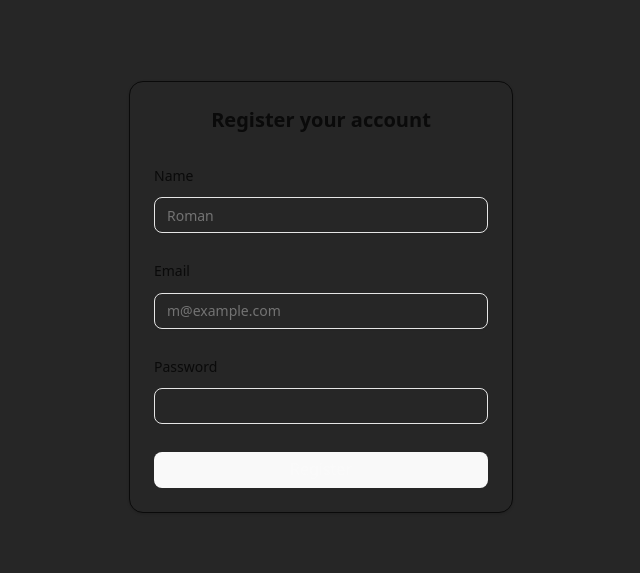
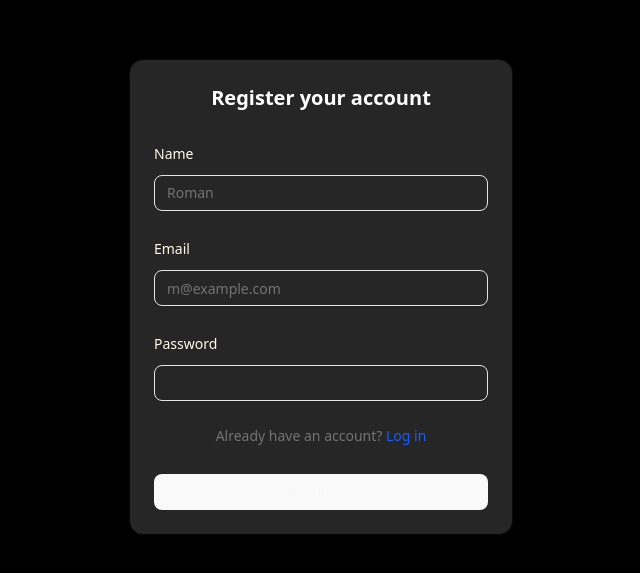
Before and after one commit to pylypchukroman/poker_session_counter, a React (Vite) app: page /register in a window 1280 px wide. Shown: the part 103-676 px from the top of the page, without its empty margins (319-959 px from the left). Built offline with nearby package versions, Linux system fonts and the light colour scheme.

Commit message:
added some small style fix

```diff
--- a/src/Components/Header.tsx
+++ b/src/Components/Header.tsx
@@ -4,7 +4,7 @@ import { BalanceSection } from './BalanceSection';
 export const Header = () => {
 
   return (
-    <header className="bg-neutral-800 sticky top-0 z-10 border-b border-white/10">
+    <header className="bg-neutral-800 bo sticky top-0 z-10 border-b border-white/10">
       <div className="max-w-7xl mx-auto px-4 h-16 flex items-center justify-between">
         <Navigation />
         <BalanceSection />
--- a/src/Components/LoginForm.tsx
+++ b/src/Components/LoginForm.tsx
@@ -23,30 +23,32 @@ export const LoginForm = () => {
       <div className="flex flex-col gap-6">
         <Card className="bg-neutral-800">
           <CardHeader className="text-center">
-            <CardTitle className="text-xl">Welcome back</CardTitle>
+            <CardTitle className="text-xl text-white">Welcome back</CardTitle>
           </CardHeader>
           <CardContent>
             <form onSubmit={handleSubmit}>
               <FieldGroup>
                 <Field>
-                  <FieldLabel htmlFor="email">Email</FieldLabel>
+                  <FieldLabel htmlFor="email" className="text-amber-50">Email</FieldLabel>
                   <Input
                     id="email"
                     type="email"
                     name="email"
                     placeholder="m@example.com"
                     required
+                    className="text-amber-50"
                   />
                 </Field>
                 <Field>
                   <div className="flex items-center">
-                    <FieldLabel htmlFor="password">Password</FieldLabel>
+                    <FieldLabel htmlFor="password" className="text-amber-50">Password</FieldLabel>
                   </div>
                   <Input
                     id="password"
                     type="password"
                     name="password"
                     required
+                    className="text-amber-50"
                   />
                 </Field>
                 <Field>
--- a/src/Components/RegisterForm.tsx
+++ b/src/Components/RegisterForm.tsx
@@ -1,9 +1,10 @@
 import { Card, CardContent, CardHeader, CardTitle } from '@/Components/ui/card';
-import { Field, FieldGroup, FieldLabel } from '@/Components/ui/field';
+import { Field, FieldDescription, FieldGroup, FieldLabel } from '@/Components/ui/field';
 import { Button } from '@/Components/ui/button';
 import { Input } from '@/Components/ui/input';
 import { FormEvent } from 'react';
 import { useRegisterMutation } from '@/Hooks/useRegisterMutation';
+import { Link } from 'react-router-dom';
 
 export const RegisterForm = () => {
   const register = useRegisterMutation();
@@ -24,14 +25,15 @@ export const RegisterForm = () => {
     <div className="flex flex-col gap-6">
       <Card className="bg-neutral-800">
         <CardHeader className="text-center">
-          <CardTitle className="text-xl">Register your account</CardTitle>
+          <CardTitle className="text-xl text-white">Register your account</CardTitle>
         </CardHeader>
         <CardContent>
           <form onSubmit={handleSubmit}>
             <FieldGroup>
               <Field>
-                <FieldLabel htmlFor="name">Name</FieldLabel>
+                <FieldLabel htmlFor="name" className="text-amber-50">Name</FieldLabel>
                 <Input
+                  className="text-amber-50"
                   id="name"
                   name="name"
                   type="name"
@@ -40,8 +42,9 @@ export const RegisterForm = () => {
                 />
               </Field>
               <Field>
-                <FieldLabel htmlFor="email">Email</FieldLabel>
+                <FieldLabel htmlFor="email" className="text-amber-50">Email</FieldLabel>
                 <Input
+                  className="text-amber-50"
                   id="email"
                   type="email"
                   name="email"
@@ -51,15 +54,24 @@ export const RegisterForm = () => {
               </Field>
               <Field>
                 <div className="flex items-center">
-                  <FieldLabel htmlFor="password">Password</FieldLabel>
+                  <FieldLabel htmlFor="password" className="text-amber-50">Password</FieldLabel>
                 </div>
                 <Input
+                  className="text-amber-50"
                   id="password"
                   name="password"
                   type="password"
                   required
                 />
               </Field>
+              <FieldDescription className="text-center">
+                Already have an account? <Link
+                to="/login"
+                className="text-blue-600 underline hover:text-blue-800"
+              >
+                Log in
+              </Link>
+              </FieldDescription>
               <Field>
                 <Button
                   type="submit"
--- a/src/Components/RoomBalancePopover.tsx
+++ b/src/Components/RoomBalancePopover.tsx
@@ -34,7 +34,7 @@ export const RoomBalancePopover = ({ roomBalance }: PokerRoomProps ) => {
           Change
         </Button>
       </DialogTrigger>
-      <DialogContent className="sm:max-w-md bg-black">
+      <DialogContent className="sm:max-w-md bg-neutral-800">
         <DialogHeader>
           <DialogTitle>
             { roomBalance.name }
--- a/src/Components/addBalancePopover.tsx
+++ b/src/Components/addBalancePopover.tsx
@@ -30,7 +30,7 @@ export const AddBalancePopover = () => {
   const onSubmit = () => {
     const newBalanceBody = {
       name: newBalance.name,
-      balance: newBalance.balance
+      balance: Number(newBalance.balance)
     }
     addBalance.mutate({body: newBalanceBody, token: accessToken});
     reset();
@@ -41,7 +41,7 @@ export const AddBalancePopover = () => {
       <DialogTrigger asChild>
         <Button variant="outline" className="hover:text-amber-50">Add Room Balance</Button>
       </DialogTrigger>
-      <DialogContent className="sm:max-w-[425px] bg-black">
+      <DialogContent className="sm:max-w-[425px] bg-neutral-800">
         <DialogHeader>
           <DialogTitle>Add room balance</DialogTitle>
           <DialogDescription>
@@ -66,8 +66,20 @@ export const AddBalancePopover = () => {
             </Label>
             <Input
               id="balance"
+              type="text"
+              inputMode="numeric"
+              pattern="[0-9]*"
               value={newBalance.balance}
-              onChange={(e)=> setNewBalance(prev => ({ ...prev, balance: Number(e.target.value) }))}
+              onChange={(e) => {
+                const value = e.target.value;
+
+                if (/^\d*$/.test(value)) {
+                  setNewBalance(prev => ({
+                    ...prev,
+                    balance: value,
+                  }));
+                }
+              }}
               className="col-span-3"
             />
           </div>
--- a/src/Pages/Login.tsx
+++ b/src/Pages/Login.tsx
@@ -2,7 +2,7 @@ import { LoginForm } from '@/Components/LoginForm';
 
 export const Login = () => {
   return (
-    <div className="bg-muted flex min-h-svh flex-col items-center justify-center gap-6 p-6 md:p-10 bg-neutral-800">
+    <div className="flex min-h-svh flex-col items-center justify-center gap-6 p-6 md:p-10 bg-black">
       <div className="flex w-full max-w-sm flex-col gap-6">
         <LoginForm />
       </div>
--- a/src/Pages/Register.tsx
+++ b/src/Pages/Register.tsx
@@ -2,7 +2,7 @@ import { RegisterForm } from '@/Components/RegisterForm';
 
 export const Register = () => {
   return (
-    <div className="bg-muted flex min-h-svh flex-col items-center justify-center gap-6 p-6 md:p-10 bg-neutral-800">
+    <div className="flex min-h-svh flex-col items-center justify-center gap-6 p-6 md:p-10 bg-black">
     <div className="flex w-full max-w-sm flex-col gap-6">
       <RegisterForm />
       </div>
--- a/src/types/models/balances.models.ts
+++ b/src/types/models/balances.models.ts
@@ -1,6 +1,6 @@
 export type RoomBalance = {
   name: string
-  balance: number
+  balance: number | string
 }
 
 export type Room = {
```
